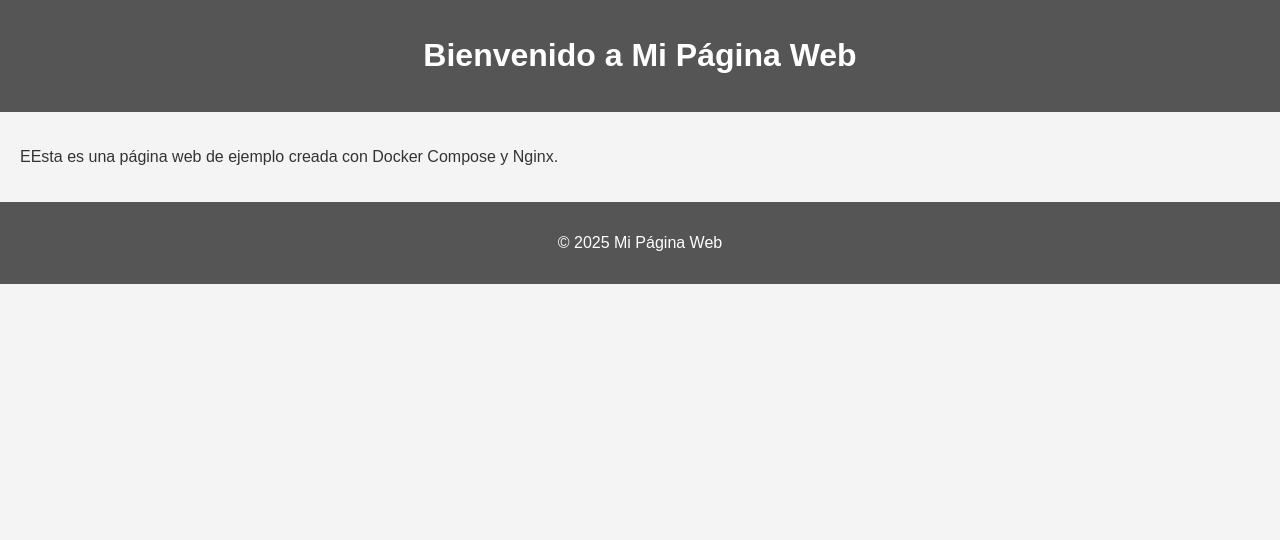
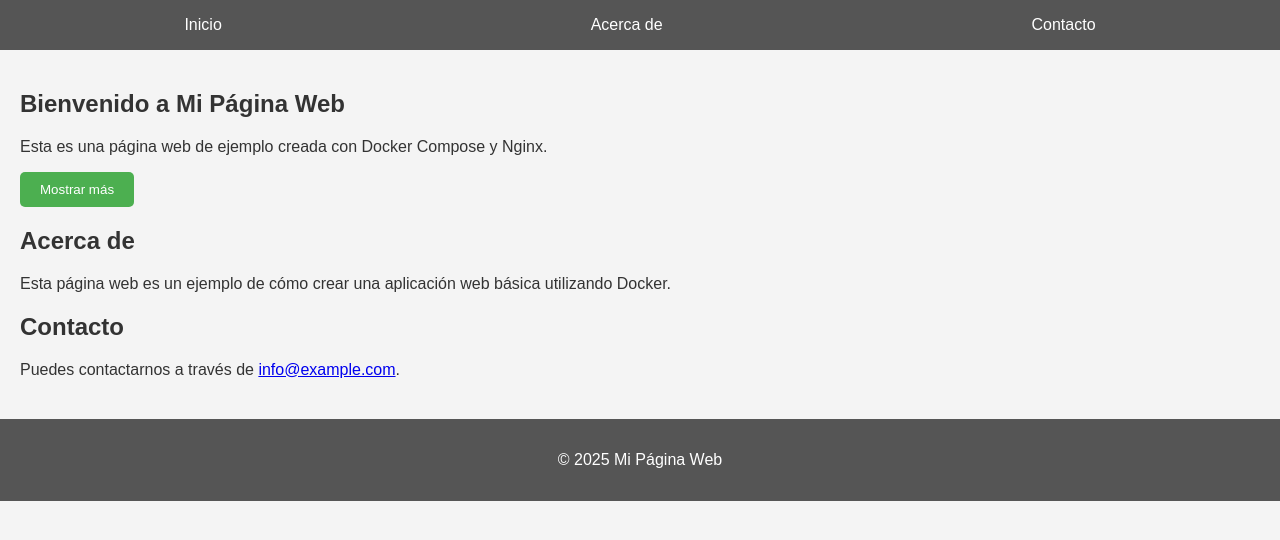
Before and after one commit to LuisLopezDeRueda/Docker, a plain HTML site: page miweb/index.html in a window 1280 px wide. Drawn offline with Linux system fonts and the light colour scheme.

Commit message:
completo

```diff
--- a/miweb/index.html
+++ b/miweb/index.html
@@ -1,5 +1,5 @@
 <!DOCTYPE html>
-<html lang="en">
+<html lang="es">
 <head>
     <meta charset="UTF-8">
     <meta name="viewport" content="width=device-width, initial-scale=1.0">
@@ -8,13 +8,36 @@
 </head>
 <body>
     <header>
-        <h1>Bienvenido a Mi Página Web</h1>
+        <nav>
+            <ul>
+                <li><a href="#home">Inicio</a></li>
+                <li><a href="#about">Acerca de</a></li>
+                <li><a href="#contact">Contacto</a></li>
+            </ul>
+        </nav>
     </header>
     <main>
-        <p>EEsta es una página web de ejemplo creada con Docker Compose y Nginx.</p>
+        <section id="home">
+            <h1>Bienvenido a Mi Página Web</h1>
+            <p>Esta es una página web de ejemplo creada con Docker Compose y Nginx.</p>
+            <button id="show-more">Mostrar más</button>
+            <div id="more-info" style="display: none;">
+                <p>Este es un texto adicional que se muestra al hacer clic en el botón.</p>
+            </div>
+        </section>
+        <section id="about">
+            <h2>Acerca de</h2>
+            <p>Esta página web es un ejemplo de cómo crear una aplicación web básica utilizando Docker.</p>
+        </section>
+        <section id="contact">
+            <h2>Contacto</h2>
+            <p>Puedes contactarnos a través de <a href="mailto:info@example.com">info@example.com</a>.</p>
+        </section>
     </main>
     <footer>
         <p>&copy; 2025 Mi Página Web</p>
     </footer>
+
+    <script src="script.js"></script>
 </body>
 </html>
--- /dev/null
+++ b/miweb/script.js
@@ -0,0 +1,8 @@
+document.getElementById('show-more').addEventListener('click', function() {
+    var moreInfo = document.getElementById('more-info');
+    if (moreInfo.style.display === 'none') {
+        moreInfo.style.display = 'block';
+    } else {
+        moreInfo.style.display = 'none';
+    }
+});
--- a/miweb/style.css
+++ b/miweb/style.css
@@ -13,8 +13,38 @@ header {
     text-align: center;
 }
 
+header nav ul {
+    list-style: none;
+    margin: 0;
+    padding: 0;
+    display: flex;
+    justify-content: space-around;
+}
+
+header nav ul li a {
+    color: #fff;
+    text-decoration: none;
+}
+
 main {
     padding: 20px;
+}
+
+section {
+    margin-bottom: 20px;
+}
+
+button {
+    background-color: #4CAF50;
+    color: #fff;
+    padding: 10px 20px;
+    border: none;
+    border-radius: 5px;
+    cursor: pointer;
+}
+
+button:hover {
+    background-color: #3e8e41;
 }
 
 footer {
```
